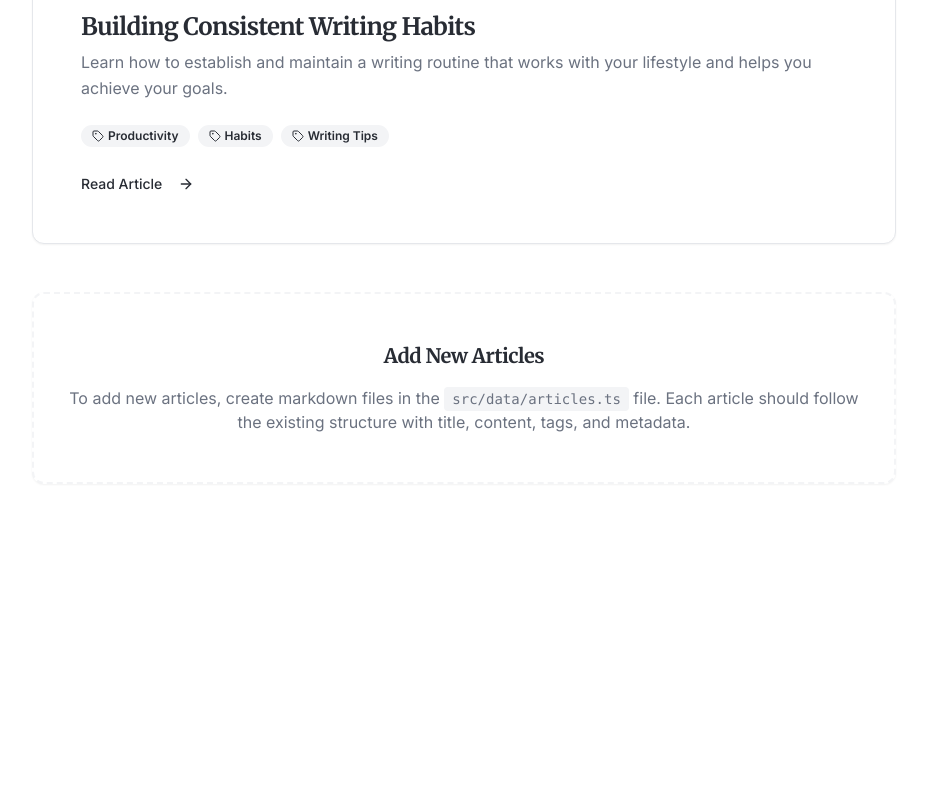
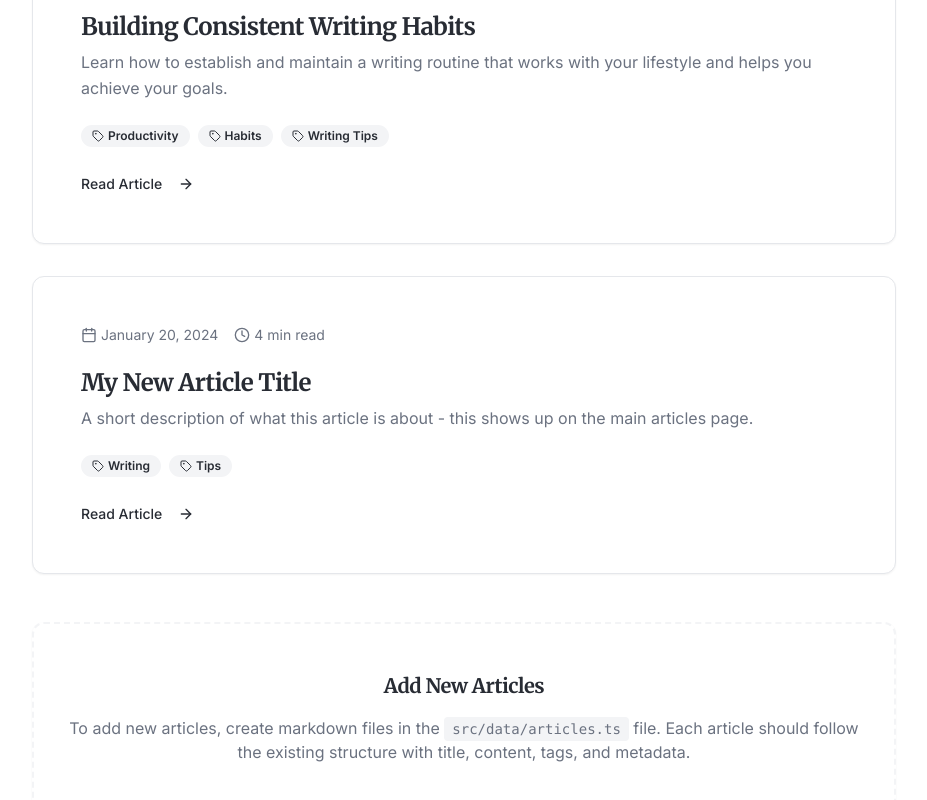
Before and after one commit to eclipsecs/umerov_yask, a React (Vite) app: page /articles in a window 1280 px wide. Shown: the part 717-1517 px from the top of the page, without its empty margins (176-1103 px from the left). Before the commit the page ends 1249 px from the top, so only its background shows below. Built offline with nearby package versions, Linux system fonts and the light colour scheme.

Commit message:
Add instructions for new articles

```diff
--- a/src/data/articles.ts
+++ b/src/data/articles.ts
@@ -137,5 +137,45 @@ What gets measured gets managed:
 - Skills you're developing
 
 Remember: the goal isn't to become perfect overnight. It's to become someone who writes regularly, and that person will naturally become a better writer over time.`
+  },
+  {
+    id: '3',
+    title: 'My New Article Title',
+    excerpt: 'A short description of what this article is about - this shows up on the main articles page.',
+    publishedAt: '2024-01-20',
+    readTime: 4,
+    tags: ['Writing', 'Tips'],
+    content: `# My New Article Title
+
+This is where your actual article content goes. You can write in markdown format, which means:
+
+## You can use headings like this
+
+And regular paragraphs just by typing normally.
+
+### Smaller headings too
+
+**Bold text** and *italic text* work great.
+
+You can make lists:
+- Point one
+- Point two
+- Point three
+
+Or numbered lists:
+1. First thing
+2. Second thing
+3. Third thing
+
+> You can even add quotes like this for emphasis
+
+And if you want to include code examples:
+\`\`\`
+const example = "code goes here";
+\`\`\`
+
+[Links work too](https://example.com)
+
+Just write naturally and use these formatting tricks when you need them!`
   }
 ];
```
